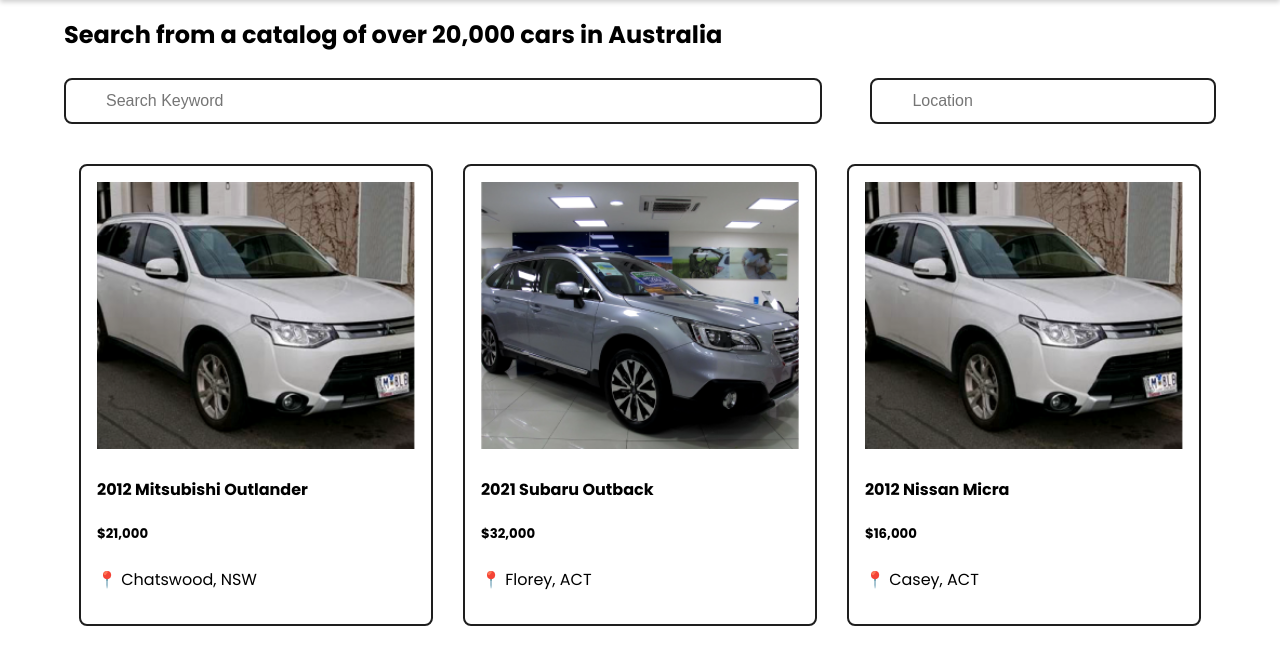
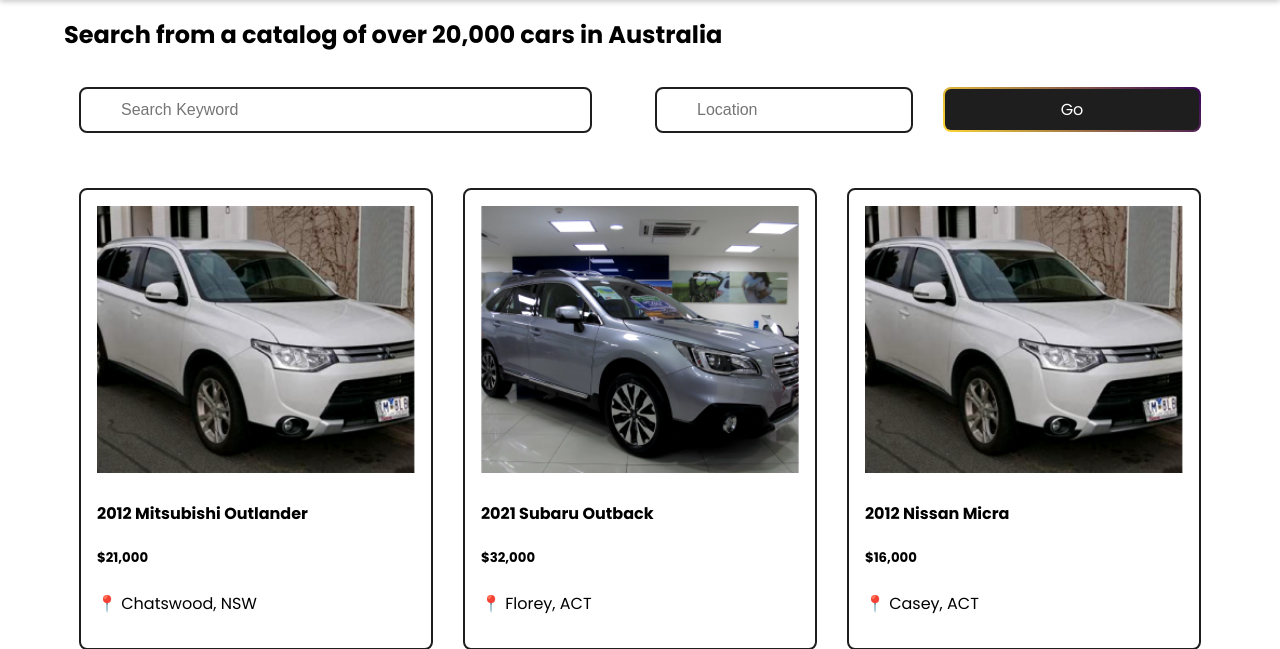
Before and after one commit to pfieffer/aussie-car-sales, a PHP site: page /buy.html in a window 1280 px wide. Shown: the part 77-726 px from the top of the page. Run offline with PHP 8.4, Linux system fonts and the light colour scheme.

Commit message:
feat: Search car form and validation

```diff
--- a/about.html
+++ b/about.html
@@ -93,7 +93,7 @@
             <li>List cars for free if youre not a company. 😌</li>
             <li>We manage all the paperworks. 🧘</li>
           </ul>
-          <a href="sell.html" class="btn" target="_self">Learn more</a>
+          <a href="login.html" class="btn" target="_self">Learn more</a>
         </div>
       </div>
     </div>
--- a/buy.html
+++ b/buy.html
@@ -31,17 +31,21 @@
       Search from a catalog of over 20,000 cars in Australia
     </h2>
 
-    <form>
+    <form name="searchCarForm">
       <div class="row">
 
-        <div class="col-70" style="padding-right: 48px;">
-            <input type="text" id="searchKeyword" name="searchKeyword" placeholder="Search Keyword">
+        <div class="col-6" style="padding-right: 48px;">
+          <input type="text" id="searchKeyword" name="searchKeyword" placeholder="Search Keyword">
         </div>
 
-        <div class="col-30">
-          <input type="text" id="location" name="location" placeholder="Location">
+        <div class="col-3">
+          <input type="text" id="searchLocation" name="searchLocation" placeholder="Location">
+        </div>
+
+        <div class="col-3">
+          <button value="Go" class="btn" style="margin-top: 0px; padding: 8px 20px; width: 100%;" onclick="return validateSearchCarForm()">Go</button>
+        </div>
       </div>
-    </div>
 
     </form>
 
--- a/css/main.css
+++ b/css/main.css
@@ -49,6 +49,7 @@
   width: 25%;
   float: left;
   padding: 15px;
+  align-self: center;
 }
 .col-4 {
   width: 33.33%;
@@ -272,7 +273,7 @@
 }
 
 .btn:hover {
-  scale: 1.1;
+  scale: 1.05;
   background: linear-gradient(var(--plum), var(--banana)) padding-box,
     linear-gradient(45deg, var(--banana) 0%, var(--plum) 100%) border-box;
 }
--- a/js/main.js
+++ b/js/main.js
@@ -27,7 +27,7 @@
         alert("Please enter your username");
         return false;
     }
-    if(username == email){
+    if (username == email) {
         alert("Please use a different username than your email")
         return false
     }
@@ -37,13 +37,13 @@
     }
 
     const userNameRegex = /^[a-zA-Z]+$/;
-    if(!userNameRegex.test(username)){
+    if (!userNameRegex.test(username)) {
         alert("Username should only contain characters (alphabets). No numbers or special characters are permitted in the username.")
         return false
     }
 
     const passwordRegex = /^(?=.*[a-zA-Z])(?=.*\d)(?=.*[?$#@])[a-zA-Z\d?$#@]{6,10}$/;
-    if(!passwordRegex.test(password)){
+    if (!passwordRegex.test(password)) {
         alert("The password should be between 6 and 10 characters in length. It must contain a mix of characters (alphabets), numbers, and specific special characters: '?' '$' '#' '@'.")
         return false
     }
@@ -68,7 +68,7 @@
     }
 
     // dummy login
-    if(username != 'admin' || password !="validpass12#"){
+    if (username != 'admin' || password != "validpass12#") {
         alert("Login not successful. Please check your username and/or password");
         return false;
     }
@@ -78,42 +78,42 @@
     return true;
 }
 
-function validateAddCarForm(){
+function validateAddCarForm() {
     let make = document.getElementById("make").value;
     let model = document.getElementById("model").value;
     let year = document.getElementById("year").value;
     let milage = document.getElementById("milage").value;
     let location = document.getElementById("location").value;
 
-    if(make == ''){
+    if (make == '') {
         alert("Please enter the car make");
         return false
     }
-    if(model == ''){
+    if (model == '') {
         alert("Please enter the car model name");
         return false
     }
-    if(year == ''){
+    if (year == '') {
         alert("Please enter the car year");
         return false
     }
-    if(year.length != 4){
+    if (year.length != 4) {
         alert("Please enter a valid year");
         return false
     }
-    if(year == ''){
+    if (year == '') {
         alert("Please enter the car year");
         return false
     }
-    if(milage == ''){
+    if (milage == '') {
         alert("Please enter the kilometers on your car");
         return false
     }
-    if(location == ''){
+    if (location == '') {
         alert("Please enter the location");
         return false
     }
-    if(price == ''){
+    if (price == '') {
         alert("Please enter the price");
         return false
     }
@@ -121,3 +121,17 @@
     alert('Car listed successfully. 🎉');
     return true
 }
+
+
+function validateSearchCarForm() {
+    let searchKeyword = document.getElementById("searchKeyword").value;
+    let location = document.getElementById("searchLocation").value
+
+    if (searchKeyword == '' && location == '') {
+        alert("Please enter a search keyword and/or location");
+        return false;
+    }
+
+    alert("Valid. Filter the car list based on search keyword and/or location")
+    return true;
+}
```
